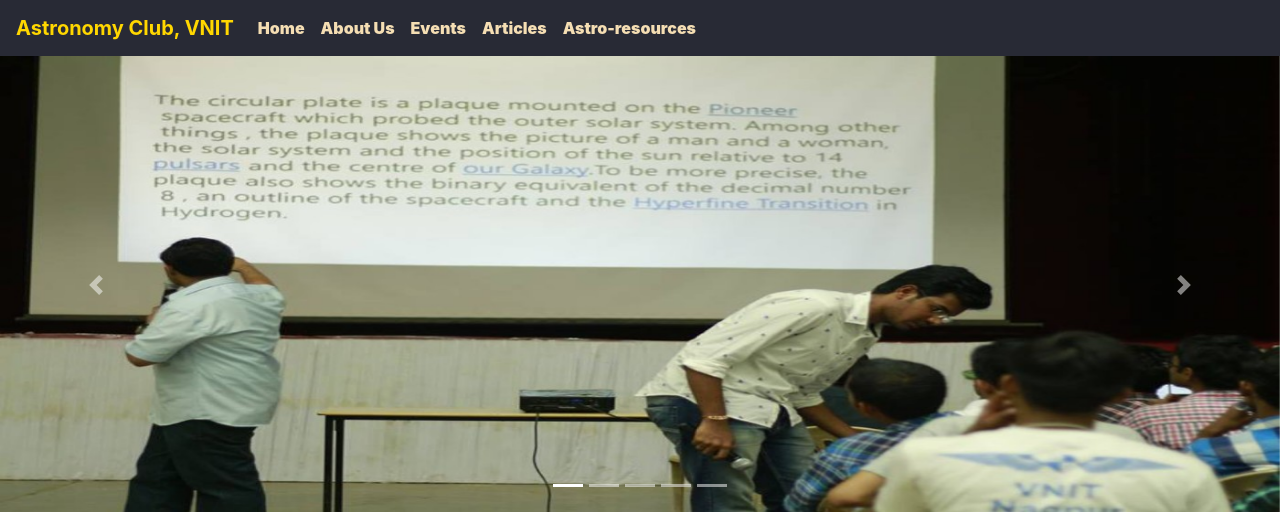
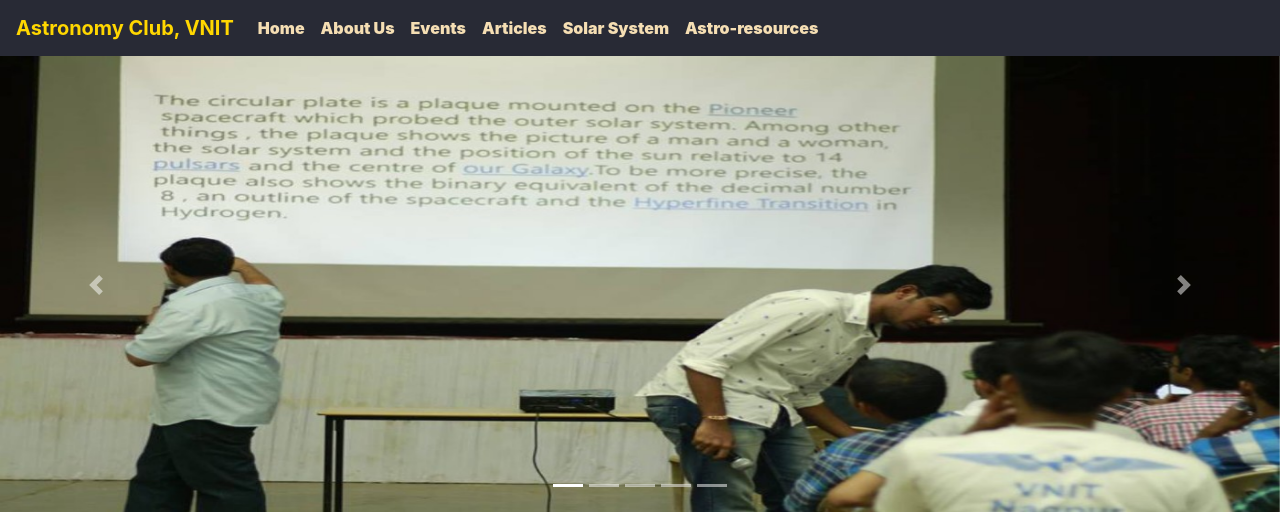
Before and after one commit to Darshan110801/test, a Django app: page /about in a window 1280 px wide. Shown: the top 512 px of the page. Run offline with Django 3.2, Linux system fonts and the light colour scheme; some libraries are stand-ins or nearby versions.

Commit message:
Hpefully last

```diff
--- a/templates/base.html
+++ b/templates/base.html
@@ -1,75 +1,121 @@
-<!doctype html>
+<!DOCTYPE html>
 <html lang="en">
   <head>
-    <meta charset="utf-8">
-    <meta name="viewport" content="width=device-width, initial-scale=1, shrink-to-fit=no">
-    <meta content="Astronomy Club of VNIT, Ashlesha invites you to gaze upon the heavens and beyond and see the unfolding of the cosmic miracle."
-          name="description">
-    <meta content="astronomy club vnit,  astro club VNIT Nagpur, Ashlesha astronomy VNIT Nagpur,astro club vnit, astro club, astronomy,vnit Clubs, space clubs vnit"
-          name="keywords">
+    <meta charset="utf-8" />
+    <meta
+      name="viewport"
+      content="width=device-width, initial-scale=1, shrink-to-fit=no"
+    />
+    <meta
+      content="Astronomy Club of VNIT, Ashlesha invites you to gaze upon the heavens and beyond and see the unfolding of the cosmic miracle."
+      name="description"
+    />
+    <meta
+      content="astronomy club vnit,  astro club VNIT Nagpur, Ashlesha astronomy VNIT Nagpur,astro club vnit, astro club, astronomy,vnit Clubs, space clubs vnit"
+      name="keywords"
+    />
     <!-- Bootstrap CSS -->
-    <link rel="stylesheet" href="https://stackpath.bootstrapcdn.com/bootstrap/4.3.1/css/bootstrap.min.css"
-          integrity="sha384-ggOyR0iXCbMQv3Xipma34MD+dH/1fQ784/j6cY/iJTQUOhcWr7x9JvoRxT2MZw1T" crossorigin="anonymous">
-    <link rel="stylesheet" href="https://use.fontawesome.com/releases/v5.7.2/css/all.css"
-          integrity="sha384-fnmOCqbTlWIlj8LyTjo7mOUStjsKC4pOpQbqyi7RrhN7udi9RwhKkMHpvLbHG9Sr" crossorigin="anonymous">
-    {% block defineStyle %}
-
-    {% endblock %}
+    <link
+      rel="stylesheet"
+      href="https://stackpath.bootstrapcdn.com/bootstrap/4.3.1/css/bootstrap.min.css"
+      integrity="sha384-ggOyR0iXCbMQv3Xipma34MD+dH/1fQ784/j6cY/iJTQUOhcWr7x9JvoRxT2MZw1T"
+      crossorigin="anonymous"
+    />
+    <link
+      rel="stylesheet"
+      href="https://use.fontawesome.com/releases/v5.7.2/css/all.css"
+      integrity="sha384-fnmOCqbTlWIlj8LyTjo7mOUStjsKC4pOpQbqyi7RrhN7udi9RwhKkMHpvLbHG9Sr"
+      crossorigin="anonymous"
+    />
+    {% block defineStyle %} {% endblock %}
     <title>{% block title %}Astronomy Club,VNIT {% endblock title %}</title>
-    <link href="https://github.com/Darshan110801/VNIT-Astronomy-Club-Website/blob/master/static/images/Astro1%20-%20Copy.jpg?raw=true"
-          rel="shortcut icon">
+    <link
+      href="https://github.com/Darshan110801/VNIT-Astronomy-Club-Website/blob/master/static/images/Astro1%20-%20Copy.jpg?raw=true"
+      rel="shortcut icon"
+    />
   </head>
   {% load static %}
   <body>
-<script src="https://code.jquery.com/jquery-3.3.1.slim.min.js"
+    <script
+      src="https://code.jquery.com/jquery-3.3.1.slim.min.js"
       integrity="sha384-q8i/X+965DzO0rT7abK41JStQIAqVgRVzpbzo5smXKp4YfRvH+8abtTE1Pi6jizo"
-        crossorigin="anonymous"></script>
-<script src="https://cdnjs.cloudflare.com/ajax/libs/popper.js/1.14.7/umd/popper.min.js"
+      crossorigin="anonymous"
+    ></script>
+    <script
+      src="https://cdnjs.cloudflare.com/ajax/libs/popper.js/1.14.7/umd/popper.min.js"
       integrity="sha384-UO2eT0CpHqdSJQ6hJty5KVphtPhzWj9WO1clHTMGa3JDZwrnQq4sF86dIHNDz0W1"
-        crossorigin="anonymous"></script>
-<script src="https://stackpath.bootstrapcdn.com/bootstrap/4.3.1/js/bootstrap.min.js"
+      crossorigin="anonymous"
+    ></script>
+    <script
+      src="https://stackpath.bootstrapcdn.com/bootstrap/4.3.1/js/bootstrap.min.js"
       integrity="sha384-JjSmVgyd0p3pXB1rRibZUAYoIIy6OrQ6VrjIEaFf/nJGzIxFDsf4x0xIM+B07jRM"
-        crossorigin="anonymous"></script>
+      crossorigin="anonymous"
+    ></script>
 
-<nav class="navbar navbar-expand-lg navbar-light bg-light" style="background-color: #282a35 !important;">
-    <a class="navbar-brand" href="/"><strong style="color: gold">Astronomy Club, VNIT</strong></a>
-    <button class="navbar-toggler" type="button" data-toggle="collapse" data-target="#navbarSupportedContent"
-            aria-controls="navbarSupportedContent" aria-expanded="false" aria-label="Toggle navigation">
+    <nav
+      class="navbar navbar-expand-lg navbar-light bg-light"
+      style="background-color: #282a35 !important"
+    >
+      <a class="navbar-brand" href="/"
+        ><strong style="color: gold">Astronomy Club, VNIT</strong></a
+      >
+      <button
+        class="navbar-toggler"
+        type="button"
+        data-toggle="collapse"
+        data-target="#navbarSupportedContent"
+        aria-controls="navbarSupportedContent"
+        aria-expanded="false"
+        aria-label="Toggle navigation"
+      >
         <span class="navbar-toggler-icon"></span>
       </button>
 
       <div class="collapse navbar-collapse" id="navbarSupportedContent">
         <ul class="navbar-nav mr-auto">
           <li class="nav-item active">
-                <a class="nav-link" href="/"><strong style="color: wheat"><b>Home </b></strong><span
-                        class="sr-only"></span></a>
+            <a class="nav-link" href="/"
+              ><strong style="color: wheat"><b>Home </b></strong
+              ><span class="sr-only"></span
+            ></a>
           </li>
-            <li class="nav-item active ">
-                <a class="nav-link" href="/about"><strong style="color: wheat"><b>About Us</b></strong><span
-                        class="sr-only"></span></a>
+          <li class="nav-item active">
+            <a class="nav-link" href="/about"
+              ><strong style="color: wheat"><b>About Us</b></strong
+              ><span class="sr-only"></span
+            ></a>
           </li>
-            <li class="nav-item active ">
-                <a class="nav-link" href="/events"><strong style="color: wheat"><b>Events</b></strong><span
-                        class="sr-only"></span></a>
+          <li class="nav-item active">
+            <a class="nav-link" href="/events"
+              ><strong style="color: wheat"><b>Events</b></strong
+              ><span class="sr-only"></span
+            ></a>
           </li>
-            <li class="nav-item active ">
-                <a class="nav-link" href="/articles"><strong style="color: wheat"><b>Articles</b></strong><span
-                        class="sr-only"></span></a>
+          <li class="nav-item active">
+            <a class="nav-link" href="/articles"
+              ><strong style="color: wheat"><b>Articles</b></strong
+              ><span class="sr-only"></span
+            ></a>
           </li>
-            <li class="nav-item active ">
-                <a class="nav-link" href="/apod"><strong style="color: wheat"><b>Astro-resources</b></strong><span
-                        class="sr-only"></span></a>
+          <li class="nav-item active">
+            <a
+              class="nav-link"
+              href="https://eshanojas2916.github.io/Solar_System/index.html"
+              ><strong style="color: wheat"><b>Solar System</b></strong
+              ><span class="sr-only"></span
+            ></a>
+          </li>
+          <li class="nav-item active">
+            <a class="nav-link" href="/apod"
+              ><strong style="color: wheat"><b>Astro-resources</b></strong
+              ><span class="sr-only"></span
+            ></a>
           </li>
         </ul>
       </div>
-
     </nav>
 
-{% block content %}
-
-{% endblock content %}
-
-
+    {% block content %} {% endblock content %}
   </body>
   <!-- Footer -->
   <footer class="bg-dark text-center text-white">
@@ -77,30 +123,36 @@
     <div class="container p-4">
       <!-- Section: Social media -->
       <section class="mb-4">
-
-
         <!-- Facebook -->
-            <a class="btn btn-outline-light btn-floating m-1" href="https://www.facebook.com/AstroClubOfVnit/"
-               role="button" target="_blank"
+        <a
+          class="btn btn-outline-light btn-floating m-1"
+          href="https://www.facebook.com/AstroClubOfVnit/"
+          role="button"
+          target="_blank"
           ><i class="fab fa-facebook-f"></i
         ></a>
 
-
         <!-- Instagram -->
-            <a class="btn btn-outline-light btn-floating m-1"
-               href="https://www.instagram.com/ashlesha_astronomy_club_vnit/?hl=en" role="button" target="_blank"
+        <a
+          class="btn btn-outline-light btn-floating m-1"
+          href="https://www.instagram.com/ashlesha_astronomy_club_vnit/?hl=en"
+          role="button"
+          target="_blank"
           ><i class="fab fa-instagram"></i
         ></a>
 
-            <h3 class='text-center'>Follow us for regular updates.</h3>
+        <h3 class="text-center">Follow us for regular updates.</h3>
       </section>
       <!-- Section: Social media -->
-
-
     </div>
-    <div class="text-center p-3" style="background-color: rgba(0, 0, 0, 0.2);">
+    <div class="text-center p-3" style="background-color: rgba(0, 0, 0, 0.2)">
       © 2021 Copyright:
-        <a class="text-white" href="https://www.linkedin.com/in/darshan-nikam-42b054203" target="_blank">Darshan Nikam</a>
+      <a
+        class="text-white"
+        href="https://www.linkedin.com/in/darshan-nikam-42b054203"
+        target="_blank"
+        >Darshan Nikam</a
+      >
     </div>
     <!-- Copyright -->
   </footer>
```
Lines whose indentation alone changed are shown as unchanged.
